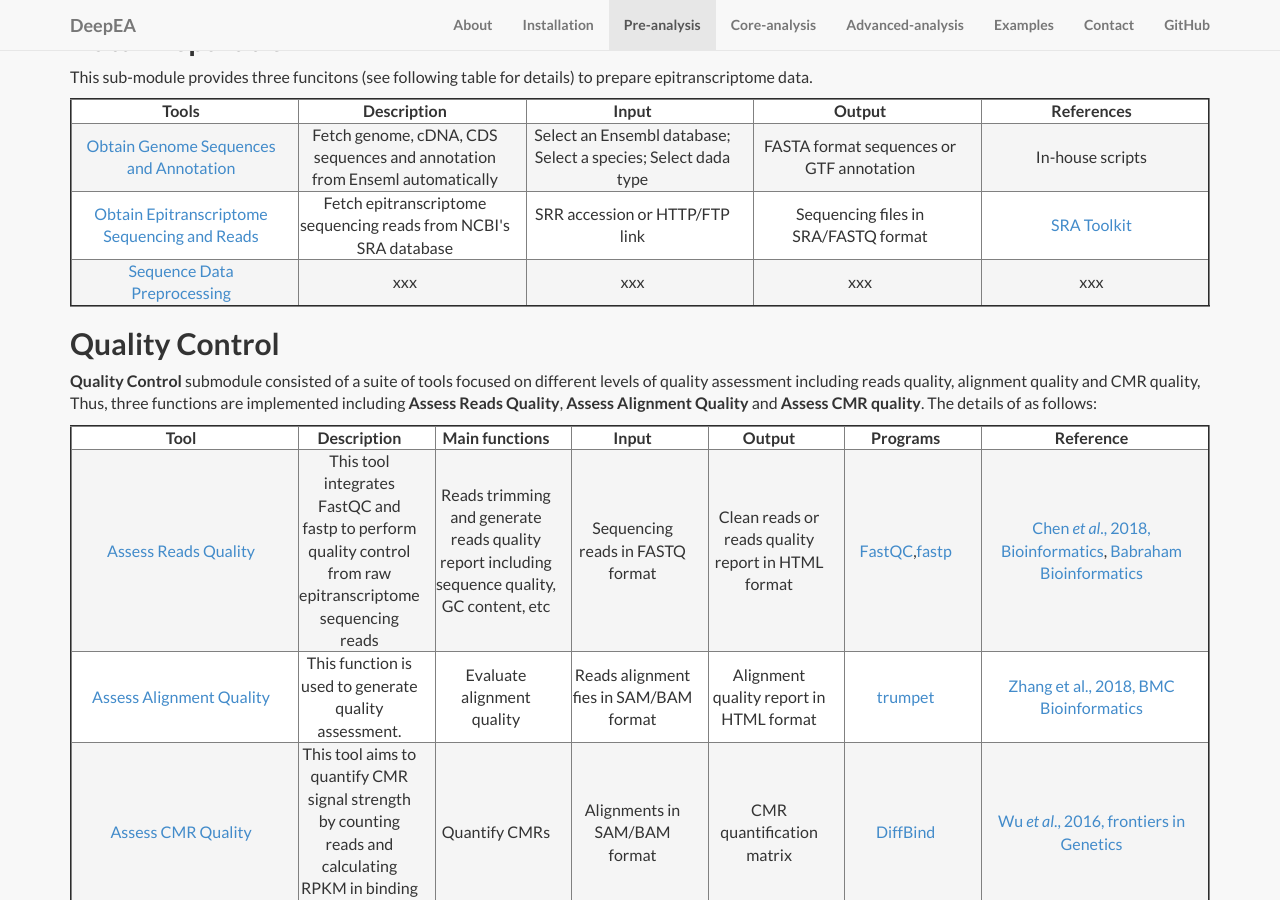
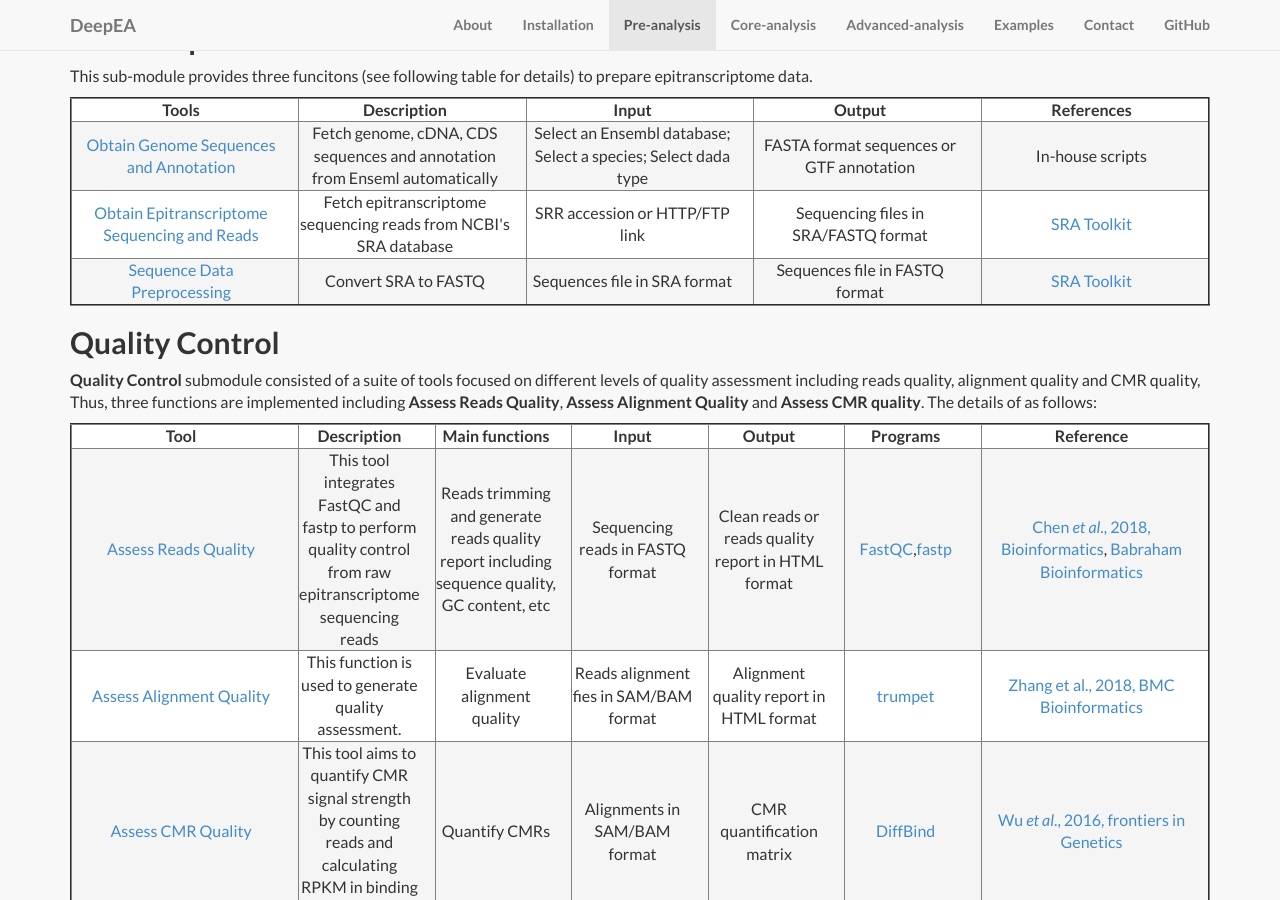
Before and after one commit to cma2015/deepEA, a Jekyll site: the page index.html, which Jekyll copies as it is, in a window 1280 px wide and 900 px high, scrolled down 2924 px. Built offline with Jekyll 4.4.1, drawn with Linux system fonts in a browser that asks for light colours; some of the changed text lies outside the part shown.

Commit message:
Update tutorial on 10:22, 2019/12/14

```diff
--- a/index.html
+++ b/index.html
@@ -374,12 +374,12 @@
    </tr>
     <tr>
         <td><a href="http://bioinfo.nwafu.edu.cn:4006/?tool_id=Convert_Format&amp;version=18.09&amp;__identifer=uib940h4pb">Sequence Data Preprocessing</a></td>
-        <td>xxx</td>
-        <td>xxx</td>
-        <td>xxx</td>
-        <td>xxx</td>
+        <td>Convert SRA to FASTQ</td>
+        <td>Sequences file in SRA format</td>
+        <td>Sequences file in FASTQ format</td>
+        <td><a href="https://www.ncbi.nlm.nih.gov/sra/docs/toolkitsoft">SRA Toolkit</a></td>
    </tr>
- </table>
+</table>
 </div>
 
 <h2 id="quality-control">Quality Control</h2>
```
Also changed, not shown: other parts of index.html (+1 -1 lines), assets/img/pulls_pea.svg (added), assets/img/star_pea.svg (added).
